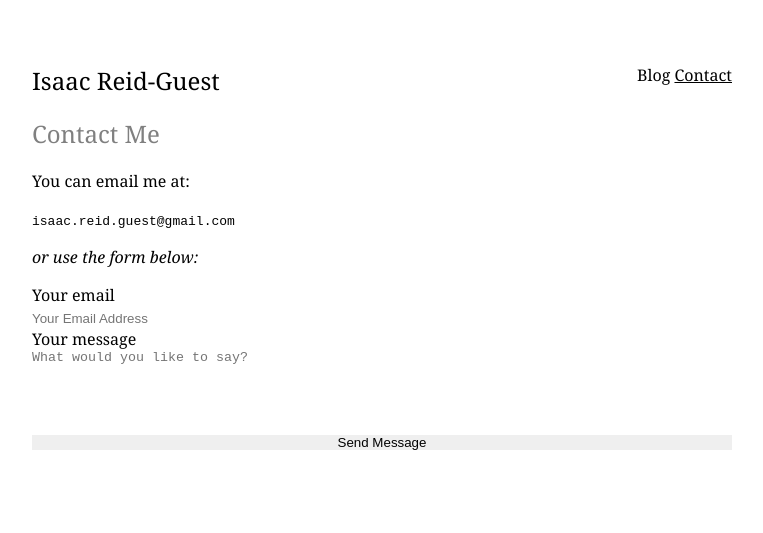
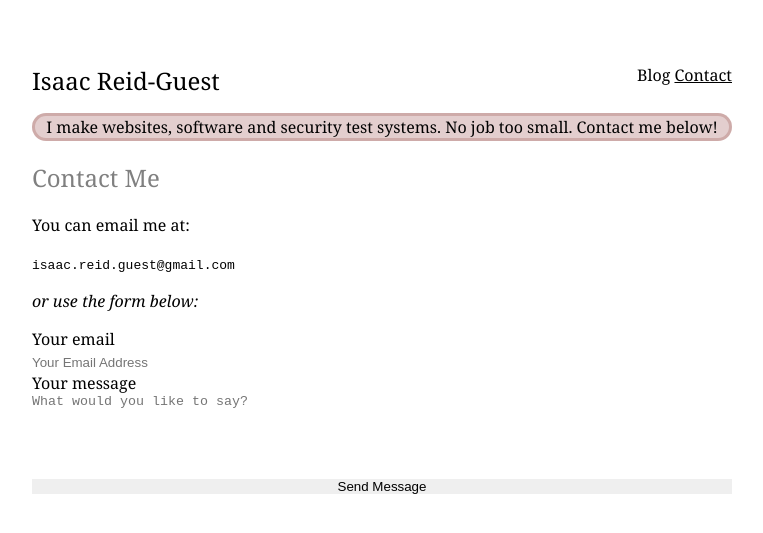
Before and after one commit to ir-g/ir-g.github.io, a Jekyll site: the page built from contact.md, in a window 1280 px wide. Shown: the top 533 px of the page, without its empty margins (258-1021 px from the left). Built offline with Jekyll 4.4.1, drawn with Linux system fonts in a browser that asks for light colours.

Commit message:
Update contact.md

```diff
--- a/contact.md
+++ b/contact.md
@@ -2,6 +2,13 @@
 layout: default
 title: Contact Me
 ---
+
+<p style="
+    border: rgba(138, 58, 50, 0.24) solid;
+    background-color: rgba(138, 50, 50, 0.24);
+    text-align: center;
+    border-radius: 20px;
+    ">I make websites, software and security test systems. No job too small. Contact me below!</p>
 
 ## Contact Me
 
```
